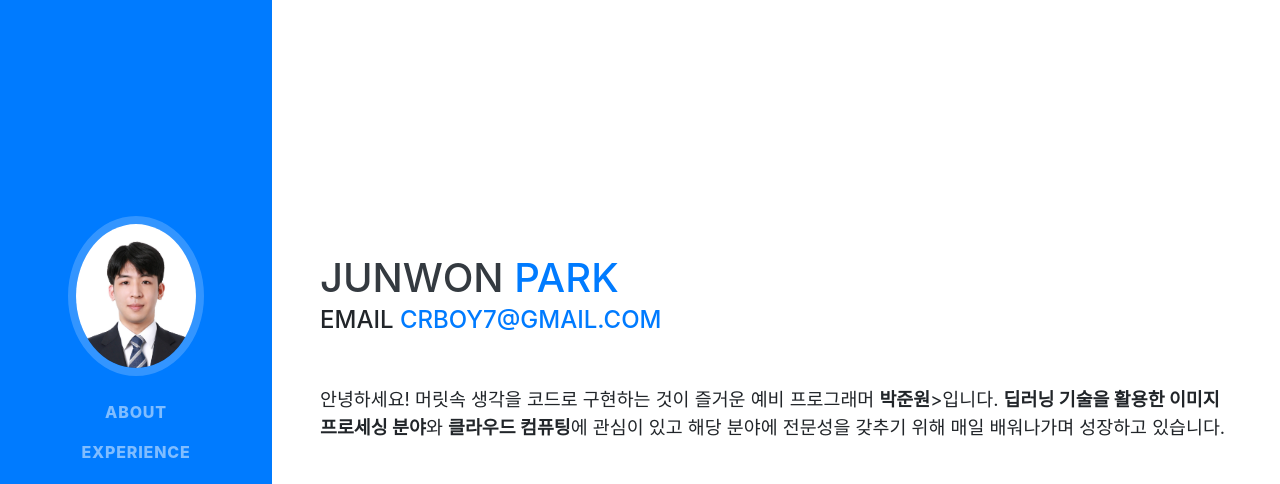
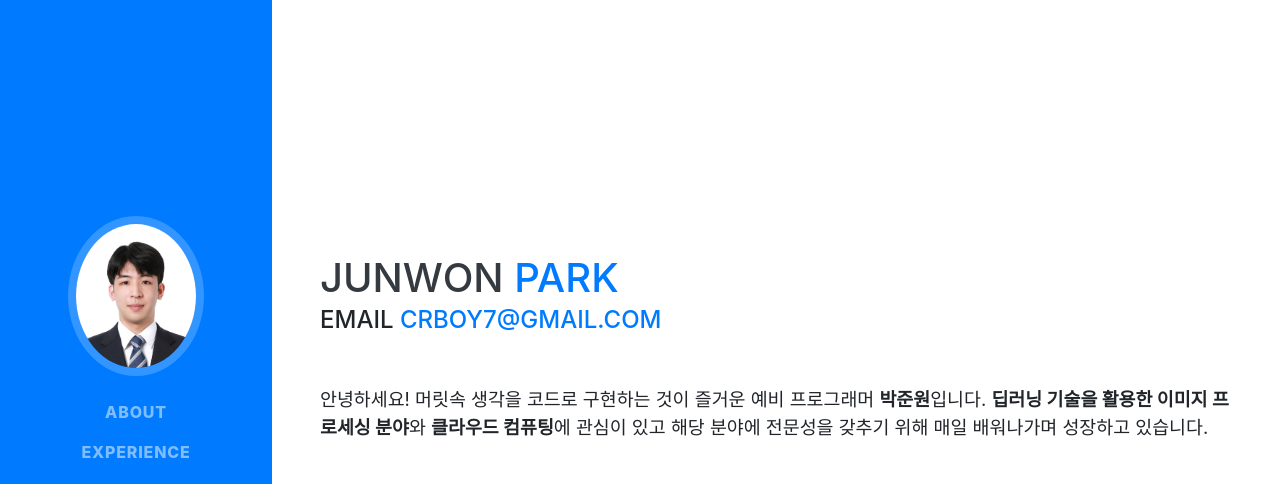
Before and after one commit to joonwonpark/joonwonpark.github.io, a website with bundled scripts: page index.html in a window 1280 px wide. Shown: the top 484 px of the page. Built offline with nearby package versions, Linux system fonts and the light colour scheme; a web font is replaced by a local one.

Commit message:
Update index.html

```diff
--- a/index.html
+++ b/index.html
@@ -69,7 +69,7 @@
         <div class="subheading mb-5">email
           <a href="mailto:name@email.com">crboy7@gmail.com</a>
         </div>
-        <p class="lead mb-5">안녕하세요! 머릿속 생각을 코드로 구현하는 것이 즐거운 예비 프로그래머 <strong>박준원</strong>>입니다. <strong>딥러닝 기술을 활용한 이미지 프로세싱 분야</strong>와 <strong>클라우드 컴퓨팅</strong>에 관심이 있고 해당 분야에 전문성을 갖추기 위해 매일 배워나가며 성장하고 있습니다.</p>
+        <p class="lead mb-5">안녕하세요! 머릿속 생각을 코드로 구현하는 것이 즐거운 예비 프로그래머 <strong>박준원</strong>입니다. <strong>딥러닝 기술을 활용한 이미지 프로세싱 분야</strong>와 <strong>클라우드 컴퓨팅</strong>에 관심이 있고 해당 분야에 전문성을 갖추기 위해 매일 배워나가며 성장하고 있습니다.</p>
         <!-- <h3>motto</h2>
         <p>자신이 하고자 하는 일이 있다면 끝까지 완수하자.!</p> -->
         <p>
```
